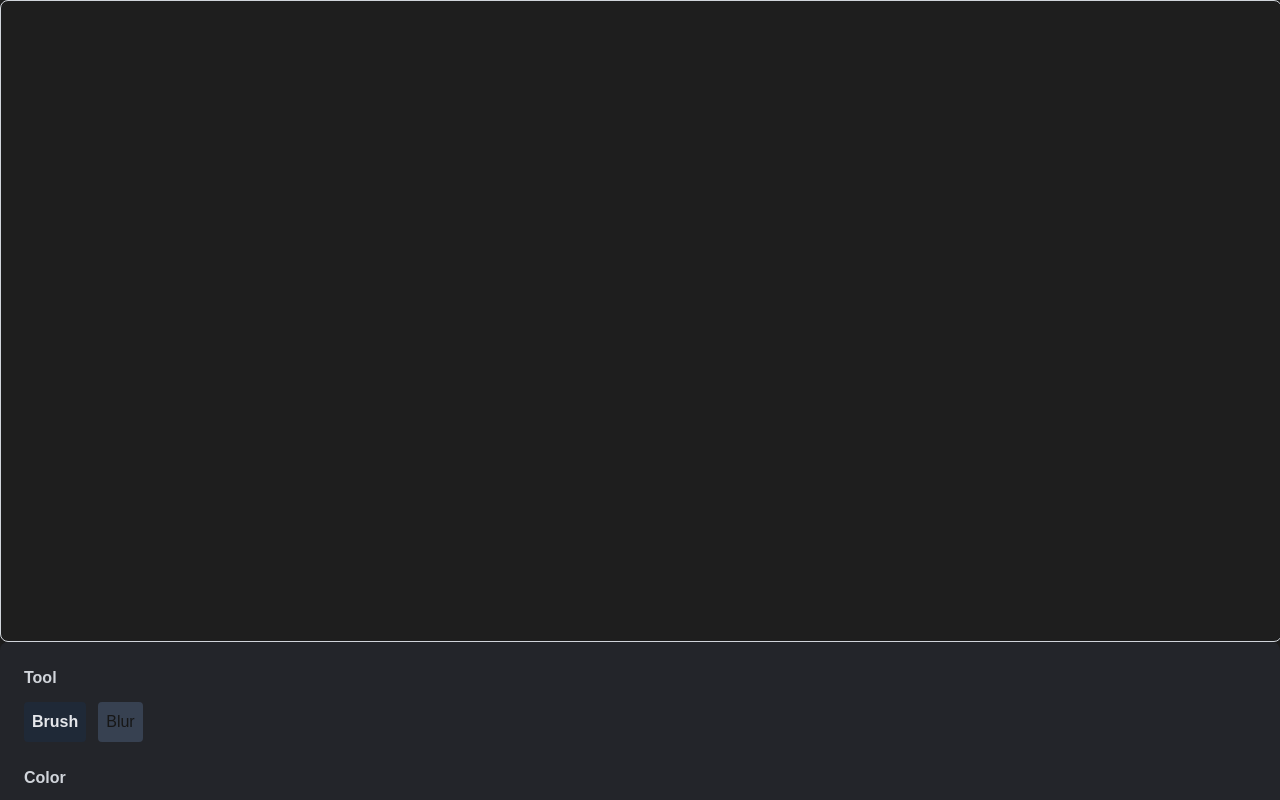
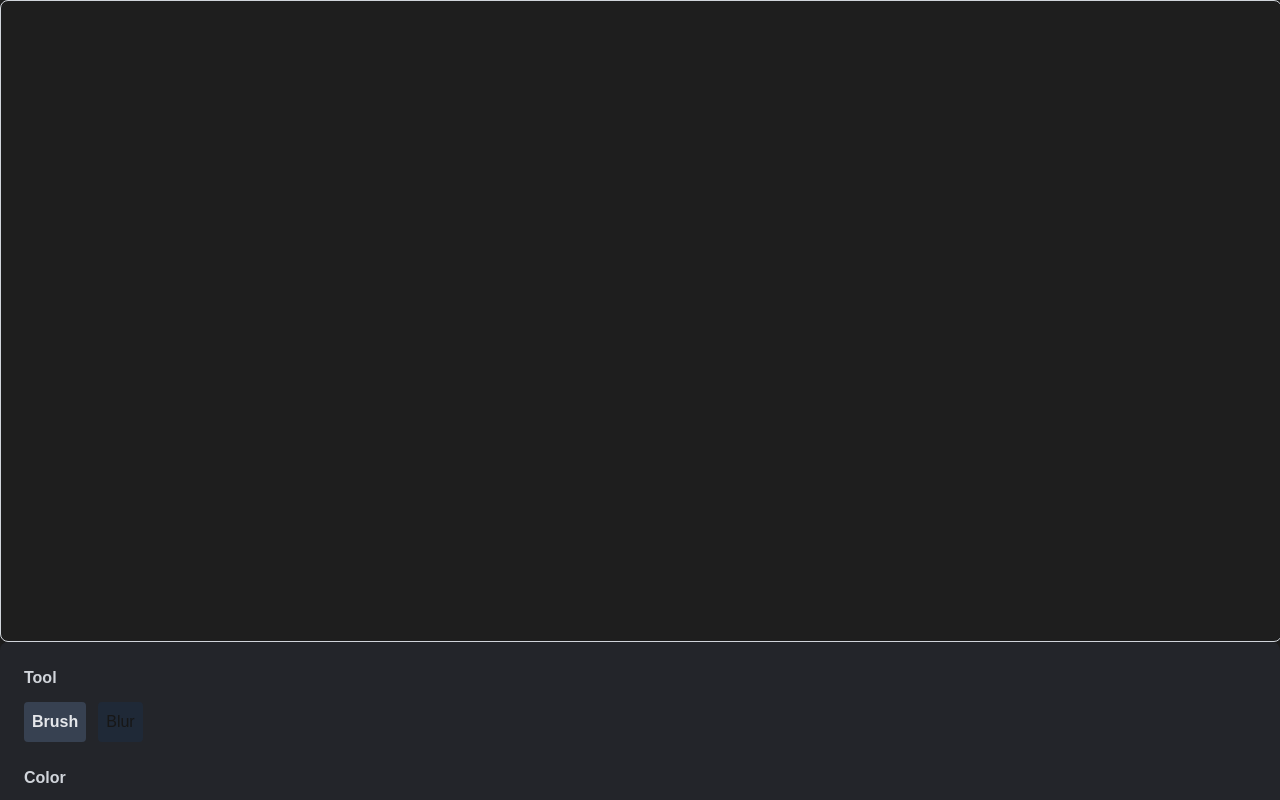
Before and after one commit to cbr4l0k/-Drawing-Tool-XCode-Challenge, a Next.js app: page / in a window 1280 px wide. Shown: the top 800 px of the page. Built offline with nearby package versions, Linux system fonts and the light colour scheme.

Commit message:
README update

```diff
--- a/src/components/Toolbar.tsx
+++ b/src/components/Toolbar.tsx
@@ -57,7 +57,7 @@ const Toolbar: React.FC<ToolbarProps> = ({
         <div className="flex space-x-3">
         <button
         className={`p-2 rounded ${
-            selectedTool === 'brush' ? 'bg-gray-800 text-gray-200 font-bold' : 'bg-gray-700'
+            selectedTool === 'brush' ? 'bg-gray-700 text-gray-200 font-bold' : 'bg-gray-800'
         }`}
         onClick={() => onToolChange('brush')}
         >
@@ -65,7 +65,7 @@ const Toolbar: React.FC<ToolbarProps> = ({
         </button>
         <button
         className={`p-2 rounded ${
-            selectedTool === 'blur' ? 'bg-gray-800 text-gray-200 font-bold' : 'bg-gray-700'
+            selectedTool === 'blur' ? 'bg-gray-700 text-gray-200 font-bold' : 'bg-gray-800'
         }`}
         onClick={() => onToolChange('blur')}
         >
```
Also changed, not shown: 1 other file (tests, documents, lock files or other folders).
